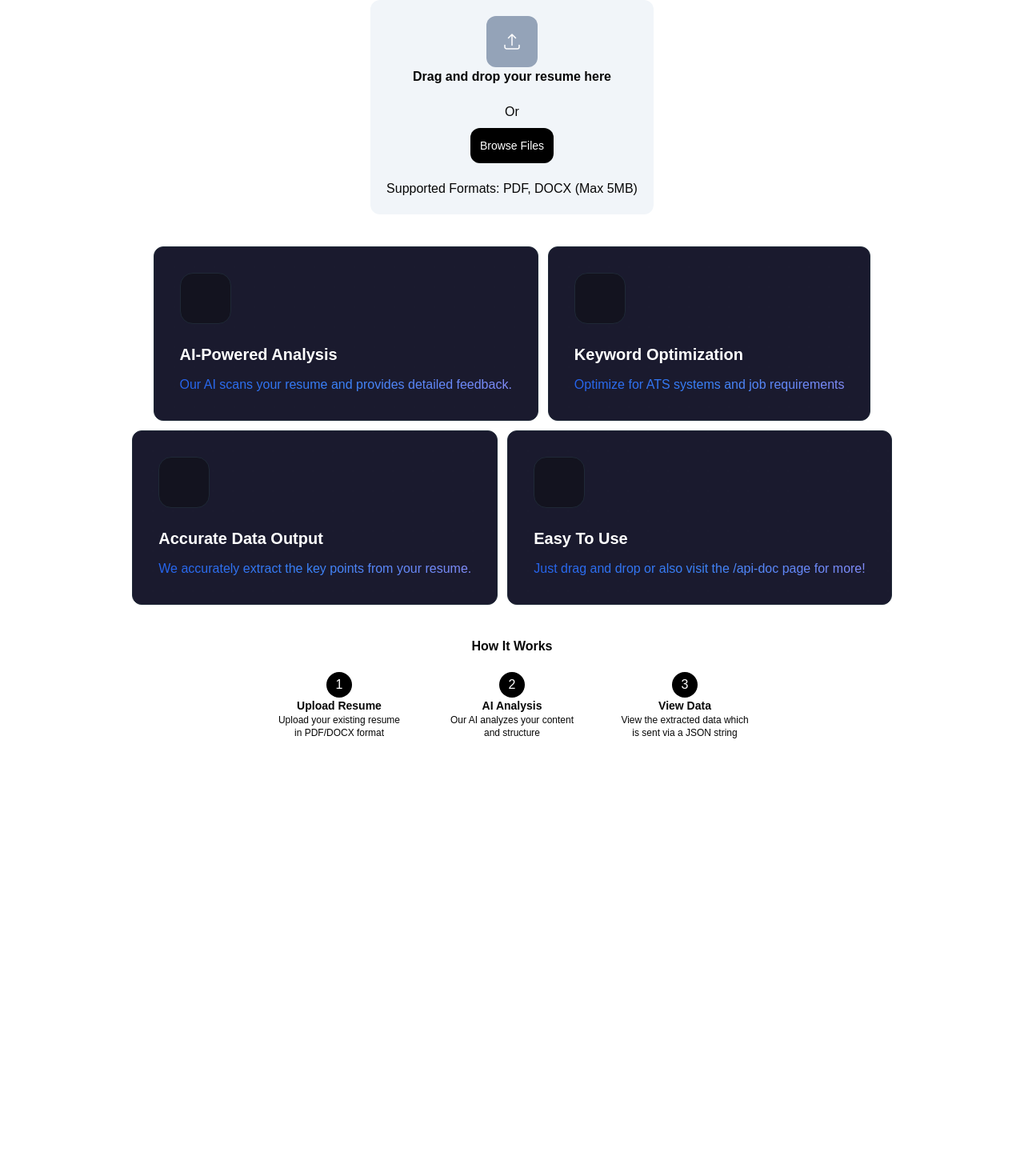
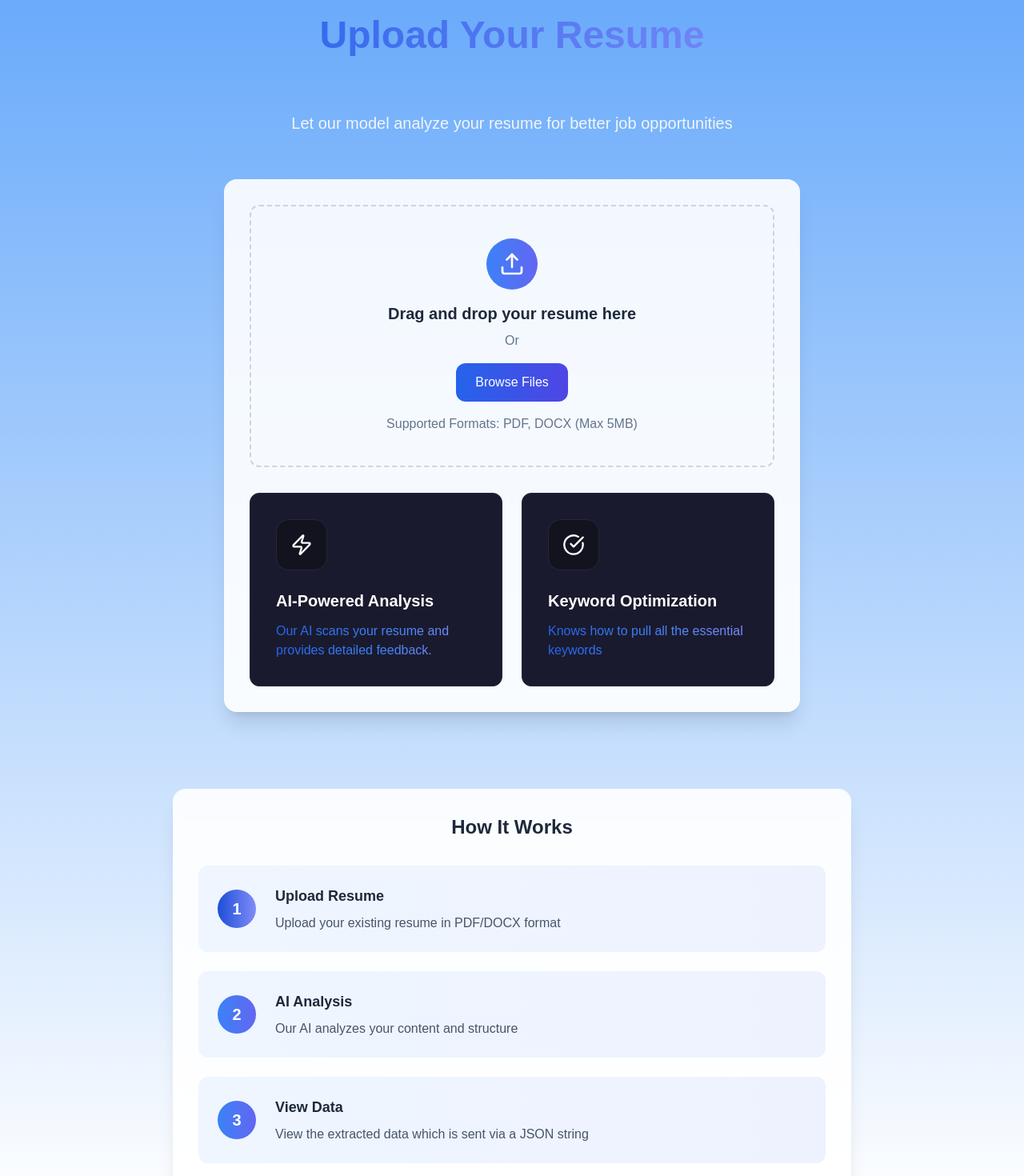
Before and after one commit to TaseskiCS/CVLens, a Next.js app in the folder frontend/: page /upload in a window 1280 px wide. Shown: the part 100-1570 px from the top of the page at 80% size. Before the commit the page ends 1044 px from the top, so only its background shows below. Built offline with nearby package versions, Linux system fonts and the light colour scheme.

Commit message:
fix: more merge conflicts x(

```diff
--- a/frontend/app/about-us/page.js
+++ /dev/null
@@ -1,106 +0,0 @@
-import React from "react";
-
-export default function AboutUs() {
-  const team = [
-    { name: "Gurshan Sidhar", role: "Software Engineer", img: "#" },
-    { name: "Tony Taseski", role: "Software Engineer", img: "#" },
-    { name: "Michael Marsillo", role: "Software Engineer", img: "#" },
-    { name: "Max Posadas", role: "Software Engineer", img: "#" },
-  ];
-  return (
-    <div className="min-h-screen bg-gray-50">
-      {/* Header */}
-      <header className="text-center py-20 mb-72">
-        <h1 className="text-4xl font-bold text-black">Our Story</h1>
-        <p className="text-gray-600 mt-4">
-          We're building the future of digital experience with passion and
-          purpose
-        </p>
-      </header>
-
-      {/* Meet Our Team */}
-      <section className="text-center py-12 bg-white mt-10">
-        <h2 className="text-2xl font-bold text-black">Meet Our Team</h2>
-        <p className="text-black text-sm mt-2">
-          Driven by innovation and guided by experience
-        </p>
-        <div className="mt-16 grid grid-cols-1 sm:grid-cols-2 md:grid-cols-4 gap-6 px-6">
-          {team.map((member, index) => (
-            <div
-              key={index}
-              className="bg-white shadow-lg rounded-2xl p-6 text-center"
-            >
-              <img
-                src={member.img}
-                alt={member.name}
-                className="w-24 h-24 mx-auto rounded-full"
-              />
-              <h3 className="text-xl font-semibold mt-4">{member.name}</h3>
-              <p className="text-gray-500">{member.role}</p>
-            </div>
-          ))}
-        </div>
-      </section>
-
-      {/* Our Values */}
-      <section className="max-w-4xl mx-auto grid grid-cols-1 md:grid-cols-2 lg:grid-cols-3 gap-4 p-6">
-        <div className="col-span-3">
-          <h3 className="text-center text-2xl font-bold text-black">
-            Our Values
-          </h3>
-          <p className="text-center text-black text-sm mt-2">
-            The principles that guide everything we do
-          </p>
-        </div>
-
-        <div className="p-6 bg-white shadow-md rounded-lg">
-          <h3 className="font-semibold flex items-center text-black">
-            <span className="mr-2">&#128161;</span>
-            Innovation
-          </h3>
-          <p className="text-gray-600 mt-2">
-            We push boundaries and embrace new ideas.
-          </p>
-        </div>
-
-        <div className="p-6 bg-white shadow-md rounded-lg">
-          <h3 className="font-semibold flex items-center text-black">
-            <span className="mr-2">Image</span>
-            Collaboration
-          </h3>
-          <p className="text-gray-600 mt-2">Together we achieve more </p>
-        </div>
-
-        <div className="p-6 bg-white shadow-md rounded-lg">
-          <h3 className="font-semibold flex items-center text-black">
-            <span className="mr-2">Image</span>
-            Passion
-          </h3>
-          <p className="text-gray-600 mt-2">We love what we do!</p>
-        </div>
-      </section>
-
-      <section className="grid lg:grid-cols-4 bg-white mt-10 py-16">
-        <div className="text-center p-6 text-black">
-          <h2 className="text-4xl font-bold text-black">10+</h2>
-          <p className="text-black text-md mt-2">Years Experience </p>
-        </div>
-
-        <div className="text-center p-6 text-black">
-          <h2 className="text-4xl font-bold text-black">200+</h2>
-          <p className="text-black text-md mt-2">Clients Worldwide </p>
-        </div>
-
-        <div className="text-center p-6 text-black">
-          <h2 className="text-4xl font-bold text-black">50+</h2>
-          <p className="text-black text-md mt-2">Team Members</p>
-        </div>
-
-        <div className="text-center p-6 text-black">
-          <h2 className="text-4xl font-bold text-black">95%</h2>
-          <p className="text-black text-md mt-2">Client Satisfaction</p>
-        </div>
-      </section>
-    </div>
-  );
-}
--- a/frontend/app/upload/page.jsx
+++ b/frontend/app/upload/page.jsx
@@ -1,147 +1,211 @@
-"use client";
-import { useState } from "react";
-import NavBar from "../components/Navbar/NavBar";
-import InfoCard from "../components/InfoCard/InfoCard";
+"use client"
 
-const UploadPage = () => {
-  const [file, setFile] = useState(null);
-  const [parsedData, setParsedData] = useState(null);
-  const [dragging, setDragging] = useState(false);
+import { motion } from "framer-motion"
+import { Upload } from "lucide-react"
+import NavBar from "../components/Navbar/NavBar"
+import InfoCard from "../components/InfoCard/InfoCard"
+import { useState, useRef } from "react" // Add useRef import here
 
-  const handleFileChange = async (event) => {
-    const selectedFile = event.target.files[0];
-    if (!selectedFile) return;
-    await processFile(selectedFile);
-  };
+export default function UploadPage() {
+  const [isDragging, setIsDragging] = useState(false)
+  const fileInputRef = useRef(null) // Create a ref for the file input
 
-  const handleDragOver = (event) => {
-    event.preventDefault();
-    setDragging(true);
-  };
+  const fadeIn = {
+    hidden: { opacity: 0, y: 20 },
+    visible: {
+      opacity: 1,
+      y: 0,
+      transition: { duration: 0.6 },
+    },
+  }
+
+  const staggerContainer = {
+    hidden: { opacity: 0 },
+    visible: {
+      opacity: 1,
+      transition: {
+        staggerChildren: 0.2,
+      },
+    },
+  }
+
+  const handleDragOver = (e) => {
+    e.preventDefault()
+    setIsDragging(true)
+  }
 
   const handleDragLeave = () => {
-    setDragging(false);
-  };
+    setIsDragging(false)
+  }
 
-  const handleDrop = async (event) => {
-    event.preventDefault();
-    setDragging(false);
-    const droppedFile = event.dataTransfer.files[0];
-    if (droppedFile) await processFile(droppedFile);
-  };
+  const handleDrop = (e) => {
+    e.preventDefault()
+    setIsDragging(false)
+    // Handle file drop logic here
+    const files = e.dataTransfer.files
+    if (files && files.length > 0) {
+      handleFileChange({ target: { files } })
+    }
+  }
 
-  const processFile = async (file) => {
-    setFile(file);
+  // Function to handle file selection
+  const handleFileChange = (e) => {
+    const files = e.target.files
+    if (files && files.length > 0) {
+      // Process the file(s) here
+      console.log("Selected files:", files)
+      // Add your file processing logic here
+    }
+  }
 
-    const reader = new FileReader();
-    reader.readAsDataURL(file);
-    reader.onload = async () => {
-      const base64String = reader.result.split(",")[1];
-      await sendFile(base64String, file.name);
-    };
-  };
-
-  const sendFile = async (fileString, filename) => {
-    try {
-      const response = await fetch("http://localhost:8000/upload", {
-        method: "POST",
-        headers: { "Content-Type": "application/json" },
-        body: JSON.stringify({ filename, file: fileString }),
-      });
-
-      const result = await response.json();
-      setParsedData(result);
-    } catch (error) {
-      console.error("Error uploading file:", error);
-    }
-  };
+  // Function to trigger file input click
+  const handleBrowseClick = () => {
+    fileInputRef.current.click()
+  }
 
   return (
-    <>
+    <div className="min-h-screen bg-gradient-to-b from-blue-400 to-white">
       <NavBar />
-      <div className="flex justify-center flex-col mt-5">
-        <div className="flex flex-col justify-center text-center">
-          <h1 className="text-3xl font-bold">Upload Your Resume</h1>
-          <h2>Let Our AI analyze and optimize your resume for better job opportunities</h2>
-        </div>
 
-        <div className="flex items-center flex-col mt-5">
-          <div
-            className={`DRAG-DROP flex items-center flex-col p-5 rounded-xl mb-5 transition ${
-              dragging ? "bg-blue-200 border-blue-500 border-2" : "bg-slate-100"
+      {/* Hero Section */}
+      <header className="text-center py-14 px-4">
+        <motion.div initial="hidden" animate="visible" variants={fadeIn} className="max-w-3xl mx-auto">
+          <h1 className="text-5xl py-16 font-bold bg-clip-text text-transparent bg-gradient-to-r from-blue-600 to-indigo-400">
+            Upload Your Resume
+          </h1>
+          <p className="text-xl mt-2 text-slate-100">
+            Let our model analyze your resume for better job opportunities
+          </p>
+        </motion.div>
+      </header>
+
+      {/* Upload Section */}
+      <section className="max-w-3xl mx-auto px-6 mb-16">
+        <motion.div
+          initial="hidden"
+          animate="visible"
+          variants={fadeIn}
+          className="bg-white/90 backdrop-blur-sm shadow-xl rounded-2xl p-8"
+        >
+          <motion.div
+            className={`border-2 border-dashed rounded-xl p-10 flex flex-col items-center justify-center transition-all duration-200 ${
+              isDragging ? "border-blue-500 bg-blue-50" : "border-slate-300"
             }`}
             onDragOver={handleDragOver}
             onDragLeave={handleDragLeave}
             onDrop={handleDrop}
+            whileHover={{ scale: 1.01 }}
           >
-            <div className="bg-slate-400 p-5 rounded-xl">
-              {/* upload svg */}
-              <svg
-                xmlns="http://www.w3.org/2000/svg"
-                fill="none"
-                viewBox="0 0 24 24"
-                strokeWidth={1.5}
-                stroke="white"
-                className="size-6"
-              >
-                <path
-                  strokeLinecap="round"
-                  strokeLinejoin="round"
-                  d="M3 16.5v2.25A2.25 2.25 0 0 0 5.25 21h13.5A2.25 2.25 0 0 0 21 18.75V16.5m-13.5-9L12 3m0 0 4.5 4.5M12 3v13.5"
-                />
-              </svg>
+            <div className="bg-gradient-to-r from-blue-500 to-indigo-500 p-4 rounded-full mb-4">
+              <Upload className="w-8 h-8 text-white" />
             </div>
-            <h2 className="font-bold">Drag and drop your resume here</h2>
-            <h3 className="mt-5">Or</h3>
-            <input type="file" onChange={handleFileChange} className="hidden" id="fileInput" />
-            <label htmlFor="fileInput" className="bg-black rounded-xl text-white p-3 text-sm mt-2 cursor-pointer">
+            <h2 className="text-xl font-bold text-slate-800 mb-2">Drag and drop your resume here</h2>
+            <p className="text-slate-500 mb-4">Or</p>
+            <motion.button
+              className="bg-gradient-to-r from-blue-600 to-indigo-600 hover:from-blue-700 hover:to-indigo-700 text-white px-6 py-3 rounded-xl font-medium"
+              whileHover={{ scale: 1.05 }}
+              whileTap={{ scale: 0.95 }}
+              onClick={handleBrowseClick} // Add click handler here
+            >
               Browse Files
-            </label>
-            <h3 className="mt-5">Supported Formats: PDF, DOCX (Max 5MB)</h3>
-          </div>
+            </motion.button>
+            {/* Hidden file input */}
+            <input
+              type="file"
+              ref={fileInputRef}
+              onChange={handleFileChange}
+              className="hidden"
+              accept=".pdf,.docx"
+              multiple={false}
+            />
+            <p className="text-slate-500 mt-4">Supported Formats: PDF, DOCX (Max 5MB)</p>
+          </motion.div>
 
-          {file && <p className="text-sm font-semibold">Selected file: {file.name}</p>}
+          {/* Info Cards */}
+          <motion.div
+            initial="hidden"
+            whileInView="visible"
+            viewport={{ once: true }}
+            variants={staggerContainer}
+            className="grid grid-cols-1 md:grid-cols-2 gap-6 mt-8"
+          >
+            <motion.div variants={fadeIn}>
+              <InfoCard
+                icon="zap"
+                title="AI-Powered Analysis"
+                text="Our AI scans your resume and provides detailed feedback."
+              />
+            </motion.div>
+            <motion.div variants={fadeIn}>
+              <InfoCard
+                icon="check-circle"
+                title="Keyword Optimization"
+                text="Knows how to pull all the essential keywords"
+              />
+            </motion.div>
+          </motion.div>
+        </motion.div>
+      </section>
 
-          {parsedData && (
-            <div className="mt-4 p-4 border rounded-lg shadow-md w-full max-w-lg text-center">
-              <h2 className="text-lg font-semibold">Parsed Resume Data:</h2>
-              <pre className="text-sm text-left">{JSON.stringify(parsedData, null, 2)}</pre>
-            </div>
-          )}
+       {/* How It Works */}
+       <section className="max-w-4xl mx-auto px-6 py-8 mb-16">
+        <motion.div
+          initial="hidden"
+          whileInView="visible"
+          viewport={{ once: true }}
+          variants={fadeIn}
+          className="bg-white/90 backdrop-blur-sm shadow-xl rounded-2xl p-8"
+        >
+          <h2 className="text-2xl font-bold text-slate-800 mb-8 text-center">How It Works</h2>
 
-          <div className="flex flex-wrap justify-center gap-3 mt-5">
-            {/* TODO: Change svg icons */}
-            <InfoCard icon="/svg/bolt.svg" title="AI-Powered Analysis" text="Our AI scans your resume and provides detailed feedback." />
-            <InfoCard icon="/svg/verify.svg" title="Keyword Optimization" text="Optimize for ATS systems and job requirements" />
-            <InfoCard icon="/svg/bolt.svg" title=" Accurate Data Output" text="We accurately extract the key points from your resume." />
-            <InfoCard icon="/svg/verify.svg" title="Easy To Use" text="Just drag and drop or also visit the /api-doc page for more!" />
+          <motion.div
+            initial="hidden"
+            whileInView="visible"
+            viewport={{ once: true }}
+            variants={staggerContainer}
+            className="space-y-6"
+          >
+            <motion.div
+              variants={fadeIn}
+              className="p-6 bg-gradient-to-r from-blue-50 to-indigo-50 rounded-xl flex flex-col md:flex-row items-center gap-6"
+            >
+              <div className="flex-shrink-0 w-12 h-12 bg-gradient-to-r from-blue-700 to-indigo-400 rounded-full flex items-center justify-center text-white font-bold text-xl">
+                1
+              </div>
+              <div>
+                <h3 className="text-lg font-semibold text-slate-800">Upload Resume</h3>
+                <p className="text-slate-600 mt-2">Upload your existing resume in PDF/DOCX format</p>
+              </div>
+            </motion.div>
 
-         </div>
+            <motion.div
+              variants={fadeIn}
+              className="p-6 bg-gradient-to-r from-blue-50 to-indigo-50 rounded-xl flex flex-col md:flex-row items-center gap-6"
+            >
+              <div className="flex-shrink-0 w-12 h-12 bg-gradient-to-r from-blue-500 to-indigo-500 rounded-full flex items-center justify-center text-white font-bold text-xl">
+                2
+              </div>
+              <div>
+                <h3 className="text-lg font-semibold text-slate-800">AI Analysis</h3>
+                <p className="text-slate-600 mt-2">Our AI analyzes your content and structure</p>
+              </div>
+            </motion.div>
 
-          <div className="flex items-center mt-10 flex-col text-center">
-            <h2 className="font-bold">How It Works</h2>
-            <div className="flex flex-row justify-center gap-4">
-              <div className="p-5 max-w-[200px] flex items-center flex-col">
-                <div className="bg-black p-2 w-8 h-8 flex items-center justify-center rounded-full text-white">1</div>
-                <h2 className="text-sm font-bold">Upload Resume</h2>
-                <p className="text-xs">Upload your existing resume in PDF/DOCX format</p>
+            <motion.div
+              variants={fadeIn}
+              className="p-6 bg-gradient-to-r from-blue-50 to-indigo-50 rounded-xl flex flex-col md:flex-row items-center gap-6"
+            >
+              <div className="flex-shrink-0 w-12 h-12 bg-gradient-to-r from-blue-500 to-indigo-500 rounded-full flex items-center justify-center text-white font-bold text-xl">
+                3
               </div>
-              <div className="p-5 max-w-[200px] flex items-center flex-col">
-                <div className="bg-black p-2 w-8 h-8 flex items-center justify-center rounded-full text-white">2</div>
-                <h2 className="text-sm font-bold">AI Analysis</h2>
-                <p className="text-xs">Our AI analyzes your content and structure</p>
+              <div>
+                <h3 className="text-lg font-semibold text-slate-800">View Data</h3>
+                <p className="text-slate-600 mt-2">View the extracted data which is sent via a JSON string</p>
               </div>
-              <div className="p-5 max-w-[200px] flex items-center flex-col">
-                <div className="bg-black p-2 w-8 h-8 flex items-center justify-center rounded-full text-white">3</div>
-                <h2 className="text-sm font-bold">View Data</h2>
-                <p className="text-xs">View the extracted data which is sent via a JSON string</p>
-              </div>
-            </div>
-          </div>
-        </div>
-      </div>
-    </>
-  );
-};
-
-export default UploadPage;
+            </motion.div>
+          </motion.div>
+        </motion.div>
+      </section>
+    </div>
+  )
+}
```
